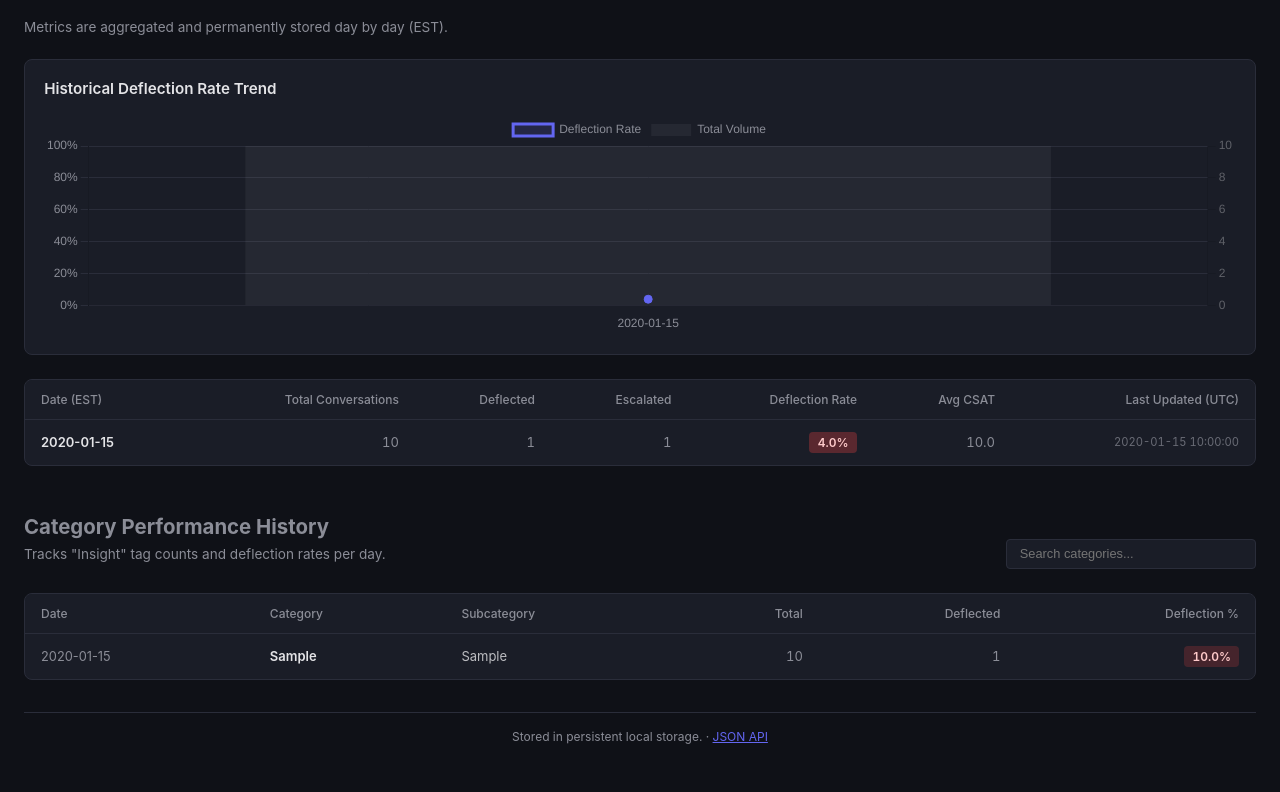
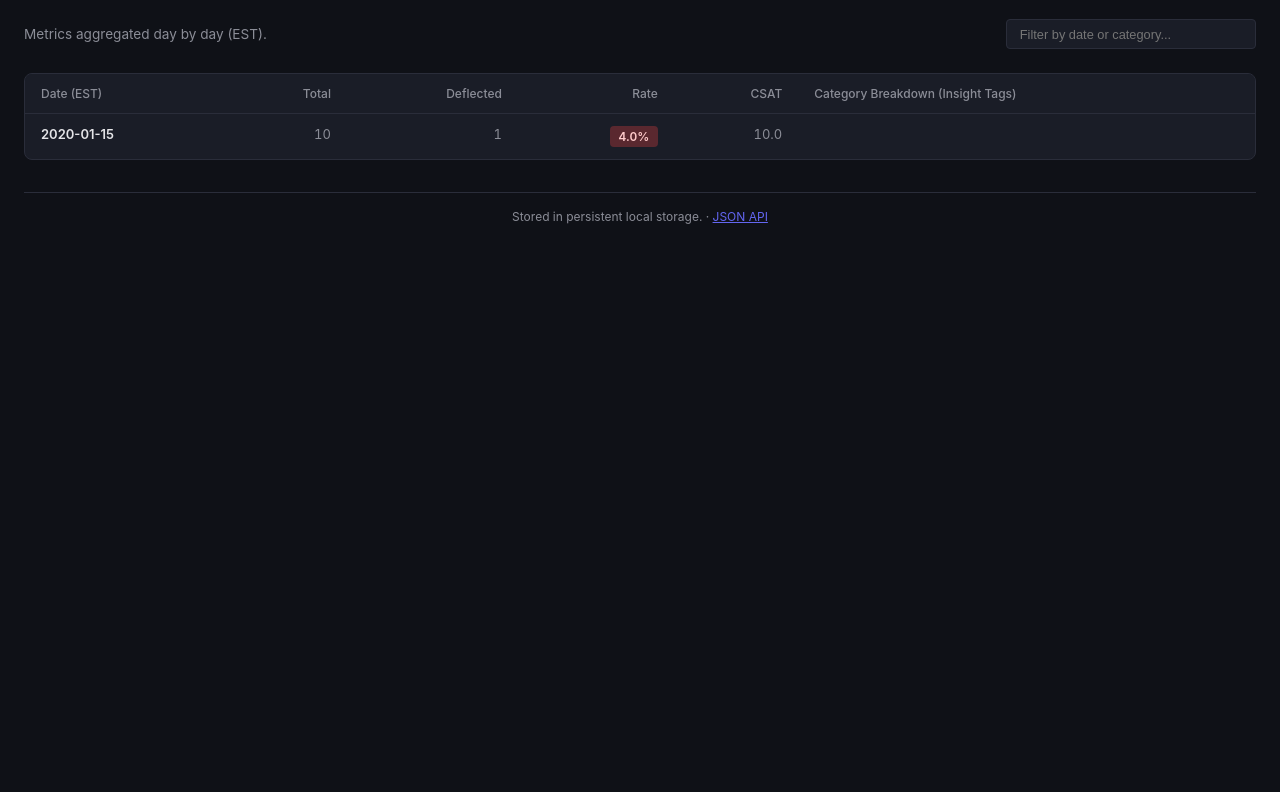
Before and after one commit to josiahpittman-ai/decagon-dashboard, a Flask app: page /history in a window 1280 px wide. Shown: the part 52-844 px from the top of the page. After the commit the page ends 276 px from the top, so only its background shows below. Run offline with Flask 3, Linux system fonts and the light colour scheme; tables that the repository leaves empty hold one stand-in row (values such as "Sample post").

Commit message:
feat: Consolidate history metrics into single rows and remove charts

```diff
--- a/app.py
+++ b/app.py
@@ -528,23 +528,36 @@
 @app.route("/history")
 def history_page():
     history_data = []
-    category_history = []
     try:
         with sqlite3.connect(DB_PATH) as conn:
             conn.row_factory = sqlite3.Row
-            # Main daily stats
+            # 1. Main daily stats
             rows = conn.execute("SELECT * FROM daily_stats ORDER BY date DESC").fetchall()
-            history_data = [dict(row) for row in rows]
+            daily_rows = [dict(row) for row in rows]
 
-            # Per-category history
+            # 2. Per-category history, grouped by date
             cat_rows = conn.execute("""
-                SELECT * FROM daily_category_stats
+                SELECT date, category, subcategory, total_conversations, deflected
+                FROM daily_category_stats
                 ORDER BY date DESC, total_conversations DESC
             """).fetchall()
-            category_history = [dict(row) for row in cat_rows]
+
+            # Organize categories by date
+            cat_by_date = {}
+            for cr in cat_rows:
+                d = cr["date"]
+                if d not in cat_by_date:
+                    cat_by_date[d] = []
+                cat_by_date[d].append(dict(cr))
+
+            # 3. Merge category data into main history rows
+            for row in daily_rows:
+                row["categories"] = cat_by_date.get(row["date"], [])
+
+            history_data = daily_rows
     except Exception as e:
         logger.error(f"Failed to fetch history: {e}")
-    return render_template("history.html", stats=stats_cache, history=history_data, category_history=category_history)
+    return render_template("history.html", stats=stats_cache, history=history_data)
 
 
 @app.route("/api/stats")
--- a/templates/history.html
+++ b/templates/history.html
@@ -4,7 +4,6 @@
   <meta charset="UTF-8"/>
   <meta name="viewport" content="width=device-width, initial-scale=1.0"/>
   <title>Daily History · Decagon Stats</title>
-  <script src="https://cdnjs.cloudflare.com/ajax/libs/Chart.js/4.4.1/chart.umd.min.js"></script>
   <style>
     :root {
       --bg: #0f1117;
@@ -45,22 +44,13 @@
     /* CONTAINER */
     .container { padding: 1.2rem 1.5rem 3rem; max-width: 1600px; margin: 0 auto; }
 
-    .header-info { margin-bottom: 1.5rem; font-size: 0.85rem; color: var(--muted); }
+    .header-info { margin-bottom: 1.5rem; font-size: 0.85rem; color: var(--muted); display: flex; justify-content: space-between; align-items: center; }
 
-    /* CHARTS */
-    .chart-card {
-      background: var(--card); border: 1px solid var(--border);
-      border-radius: 8px; padding: 1.2rem; margin-bottom: 1.5rem;
-    }
-    .chart-card h2 { font-size: 0.95rem; font-weight: 600; margin-bottom: 1rem; color: var(--text); }
-    .chart-wrap { position: relative; width: 100%; height: 220px; }
-
-    /* HEATMAP TABLE */
+    /* TABLE */
     .table-wrap { overflow-x: auto; background: var(--card); border: 1px solid var(--border); border-radius: 8px;}
     .history-table {
       width: 100%;
       border-collapse: collapse;
-      white-space: nowrap;
     }
     .history-table th {
       text-align: left;
@@ -75,7 +65,7 @@
     .history-table td {
       padding: 0.75rem 1rem;
       border-bottom: 1px solid var(--border);
-      vertical-align: middle;
+      vertical-align: top;
     }
     .history-table tr:last-child td { border-bottom: none; }
     .history-table tr:hover td { background: var(--row-hover); }
@@ -85,6 +75,25 @@
 
     .heat-badge {
       display: inline-block; padding: 0.2rem 0.5rem; border-radius: 4px; font-weight: 600; font-size: 0.75rem; min-width: 48px; text-align: center;
+    }
+
+    /* CATEGORY PILLS */
+    .cat-breakdown {
+      display: flex; flex-wrap: wrap; gap: 0.4rem; max-width: 500px;
+    }
+    .cat-pill {
+      background: rgba(255,255,255,0.05);
+      border: 1px solid var(--border);
+      padding: 0.2rem 0.5rem;
+      border-radius: 4px;
+      font-size: 0.7rem;
+      white-space: nowrap;
+      color: var(--muted);
+    }
+    .cat-pill b { color: var(--accent); margin-left: 3px; }
+
+    .search-box {
+      background: var(--card); border: 1px solid var(--border); color: var(--text); padding: 0.4rem 0.8rem; border-radius: 4px; font-size: 0.8rem; width: 250px;
     }
 
     .footer {
@@ -109,99 +118,51 @@
 <div class="container">
 
   <div class="header-info">
-    Metrics are aggregated and permanently stored day by day (EST).
-  </div>
-
-  <div class="chart-card">
-    <h2>Historical Deflection Rate Trend</h2>
-    <div class="chart-wrap">
-      <canvas id="trendLine"></canvas>
-    </div>
+    <span>Metrics aggregated day by day (EST).</span>
+    <input type="text" id="rowSearch" class="search-box" placeholder="Filter by date or category...">
   </div>
 
   <div class="table-wrap">
-    <table class="history-table">
+    <table class="history-table" id="historyTable">
       <thead>
         <tr>
           <th>Date (EST)</th>
-          <th class="num-col">Total Conversations</th>
+          <th class="num-col">Total</th>
           <th class="num-col">Deflected</th>
-          <th class="num-col">Escalated</th>
-          <th class="num-col">Deflection Rate</th>
-          <th class="num-col">Avg CSAT</th>
-          <th class="num-col">Last Updated (UTC)</th>
+          <th class="num-col">Rate</th>
+          <th class="num-col">CSAT</th>
+          <th>Category Breakdown (Insight Tags)</th>
         </tr>
       </thead>
       <tbody>
         {% for row in history %}
-        <tr>
+        <tr class="history-row">
           <td class="bold-cell">{{ row.date }}</td>
           <td class="num-cell">{{ row.total_conversations }}</td>
           <td class="num-cell">{{ row.deflected }}</td>
-          <td class="num-cell">{{ row.escalated }}</td>
           <td class="num-cell">
             <span class="heat-badge" style="{{ 'background:rgba(34,197,94,0.25);color:#bbf7d0' if row.deflection_rate >= 60 else ('background:rgba(245,158,11,0.25);color:#fde68a' if row.deflection_rate >= 40 else 'background:rgba(239,68,68,0.30);color:#fecaca') }}">
               {{ row.deflection_rate }}%
             </span>
           </td>
           <td class="num-cell">
-            {% if row.csat_average %}
-              {{ row.csat_average }}
-            {% else %}
-              <span style="opacity:0.5">—</span>
-            {% endif %}
+            {{ row.csat_average if row.csat_average else '—' }}
           </td>
-          <td class="num-cell" style="font-size:0.7rem; opacity:0.7;">
-            {{ row.updated_at[:19].replace('T', ' ') if row.updated_at else '—' }}
+          <td>
+            <div class="cat-breakdown">
+              {% for cat in row.categories %}
+                {% if not cat.subcategory %}
+                  <div class="cat-pill">
+                    {{ cat.category }}: <b>{{ cat.total_conversations }}</b>
+                  </div>
+                {% endif %}
+              {% endfor %}
+            </div>
           </td>
         </tr>
         {% else %}
         <tr>
-          <td colspan="7" style="text-align:center; padding: 2rem; color: var(--muted);">No historical data stored yet. It will populate as daily loads occur.</td>
-        </tr>
-        {% endfor %}
-      </tbody>
-    </table>
-  </div>
-
-  <div class="header-info" style="margin-top: 3rem;">
-    <h2>Category Performance History</h2>
-    <div style="display:flex; justify-content: space-between; align-items:center; margin-bottom: 1rem;">
-      <p>Tracks "Insight" tag counts and deflection rates per day.</p>
-      <input type="text" id="catSearch" placeholder="Search categories..." style="background:var(--card); border:1px solid var(--border); color:var(--text); padding:0.4rem 0.8rem; border-radius:4px; font-size:0.8rem; width:250px;">
-    </div>
-  </div>
-
-  <div class="table-wrap" style="max-height: 600px; overflow-y: auto;">
-    <table class="history-table" id="categoryHistoryTable">
-      <thead>
-        <tr>
-          <th>Date</th>
-          <th>Category</th>
-          <th>Subcategory</th>
-          <th class="num-col">Total</th>
-          <th class="num-col">Deflected</th>
-          <th class="num-col">Deflection %</th>
-        </tr>
-      </thead>
-      <tbody>
-        {% for row in category_history %}
-        <tr>
-          <td style="color:var(--muted); font-size:0.8rem;">{{ row.date }}</td>
-          <td class="bold-cell">{{ row.category }}</td>
-          <td style="opacity:0.8;">{{ row.subcategory if row.subcategory else '—' }}</td>
-          <td class="num-cell">{{ row.total_conversations }}</td>
-          <td class="num-cell">{{ row.deflected }}</td>
-          <td class="num-cell">
-            {% set c_rate = (row.deflected / row.total_conversations * 100) | round(1) if row.total_conversations > 0 else 0 %}
-            <span class="heat-badge" style="{{ 'background:rgba(34,197,94,0.2);color:#bbf7d0' if c_rate >= 60 else ('background:rgba(245,158,11,0.2);color:#fde68a' if c_rate >= 40 else 'background:rgba(239,68,68,0.2);color:#fecaca') }}">
-              {{ c_rate }}%
-            </span>
-          </td>
-        </tr>
-        {% else %}
-        <tr>
-          <td colspan="6" style="text-align:center; padding: 2rem; color: var(--muted);">No category history recorded yet.</td>
+          <td colspan="6" style="text-align:center; padding: 2rem; color: var(--muted);">No historical data stored yet.</td>
         </tr>
         {% endfor %}
       </tbody>
@@ -215,71 +176,14 @@
 </div>
 
 <script>
-  // Setup Chart
-  const historyData = {{ history | tojson }};
+  // Simple table filter
+  const searchInput = document.getElementById('rowSearch');
+  const tableRows = document.querySelectorAll('.history-row');
 
-  // Sort ascending for chart (chronological left-to-right)
-  const chartData = [...historyData].sort((a,b) => a.date.localeCompare(b.date));
-
-  if (chartData.length > 0) {
-    const dates = chartData.map(d => d.date);
-    const rates = chartData.map(d => d.deflection_rate);
-    const totals = chartData.map(d => d.total_conversations);
-
-    new Chart(document.getElementById('trendLine'), {
-      type: 'line',
-      data: {
-        labels: dates,
-        datasets: [{
-          label: 'Deflection Rate',
-          data: rates,
-          borderColor: '#6366f1',
-          backgroundColor: 'rgba(99,102,241,0.15)',
-          fill: true,
-          tension: 0.3,
-          pointRadius: 4,
-          pointBackgroundColor: '#6366f1',
-          yAxisID: 'y'
-        },
-        {
-          label: 'Total Volume',
-          data: totals,
-          type: 'bar',
-          backgroundColor: 'rgba(255, 255, 255, 0.05)',
-          yAxisID: 'y1'
-        }]
-      },
-      options: {
-        responsive: true,
-        maintainAspectRatio: false,
-        plugins: {
-          legend: { labels: { color: '#8b8d97' } }
-        },
-        scales: {
-          x: { ticks: { color: '#8b8d97' }, grid: { display: false } },
-          y: {
-            type: 'linear', display: true, position: 'left', min: 0, max: 100,
-            ticks: { color: '#8b8d97', callback: v => v + '%' },
-            grid: { color: '#2a2d3a' }
-          },
-          y1: {
-            type: 'linear', display: true, position: 'right', min: 0,
-            ticks: { color: 'rgba(255,255,255,0.3)' },
-            grid: { drawOnChartArea: false }
-          }
-        }
-      }
-    });
-  }
-
-  // Category Search Filtering
-  const catSearch = document.getElementById('catSearch');
-  const catTable = document.getElementById('categoryHistoryTable');
-  if (catSearch && catTable) {
-    catSearch.addEventListener('input', (e) => {
+  if (searchInput) {
+    searchInput.addEventListener('input', (e) => {
       const term = e.target.value.toLowerCase();
-      const rows = catTable.querySelectorAll('tbody tr');
-      rows.forEach(row => {
+      tableRows.forEach(row => {
         const text = row.textContent.toLowerCase();
         row.style.display = text.includes(term) ? '' : 'none';
       });
```
